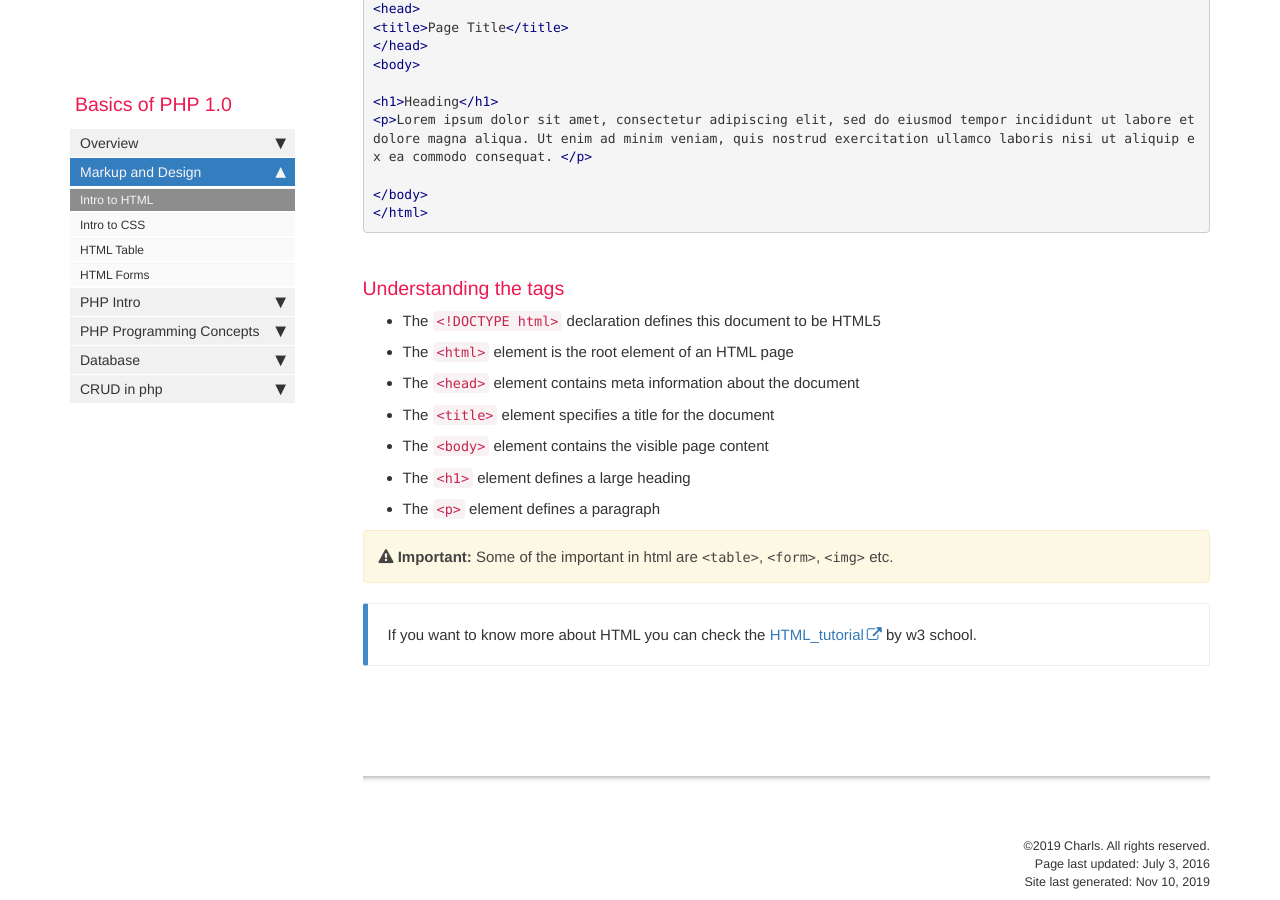
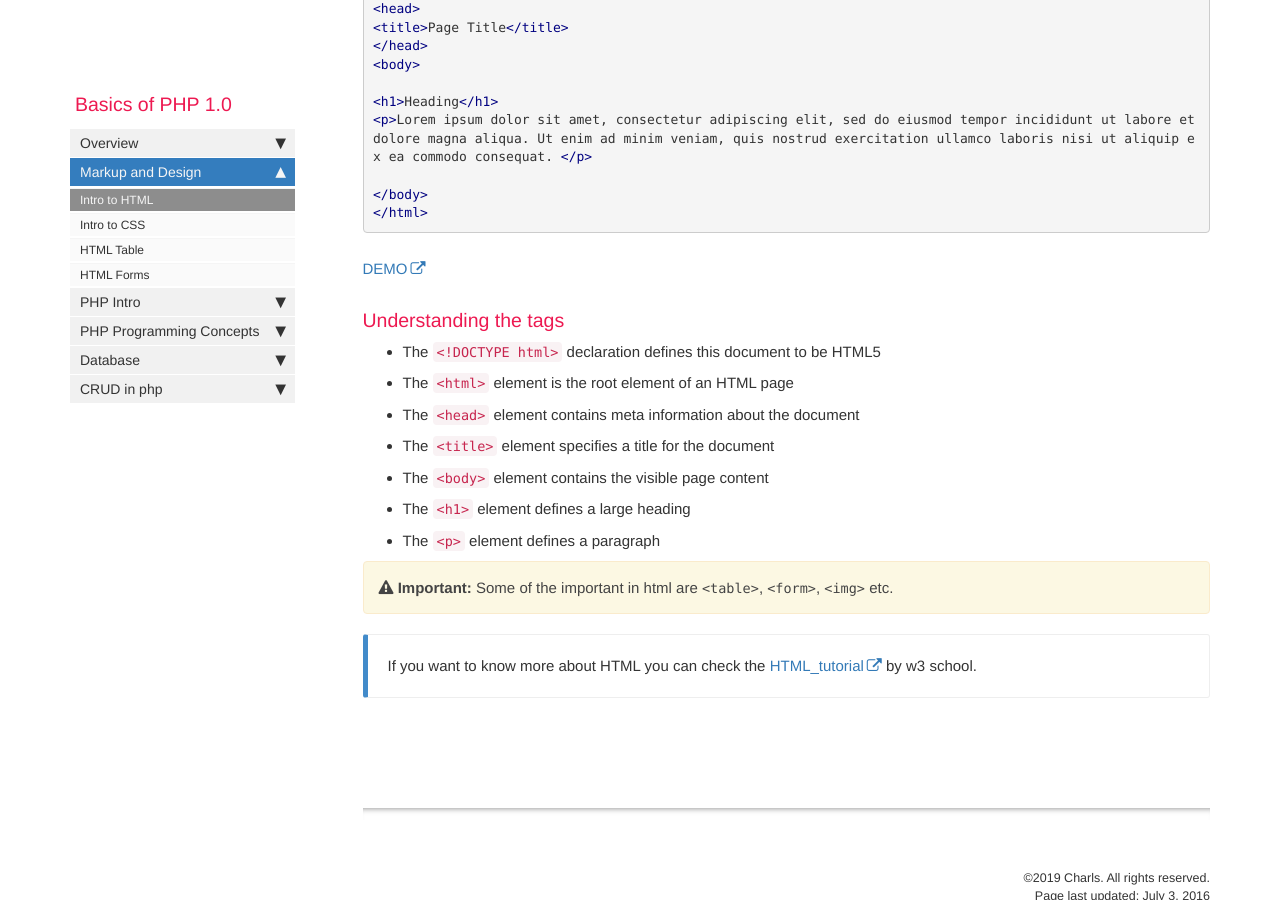
Before and after one commit to Riwajchalise/phpblog, a Jekyll site: the page built from pages/mydoc/mydoc_introduction_to_HTML.md, in a window 1280 px wide and 900 px high, scrolled down 775 px. Built offline with Jekyll 4.4.1, drawn with Linux system fonts in a browser that asks for light colours; comment, search, counter and statistics services are not loaded.

Commit message:
ready for class

```diff
--- a/pages/mydoc/mydoc_introduction_to_HTML.md
+++ b/pages/mydoc/mydoc_introduction_to_HTML.md
@@ -35,6 +35,8 @@ folder: mydoc
 </html>
 {% endhighlight %}
 
+[DEMO](https://codepen.io/riwajchalise/pen/RwwBWeR)
+
 
 ### Understanding the tags
 
```
Also changed, not shown: pages/mydoc/mydoc_introduction_to_CSS.md (+2 -0 lines).
